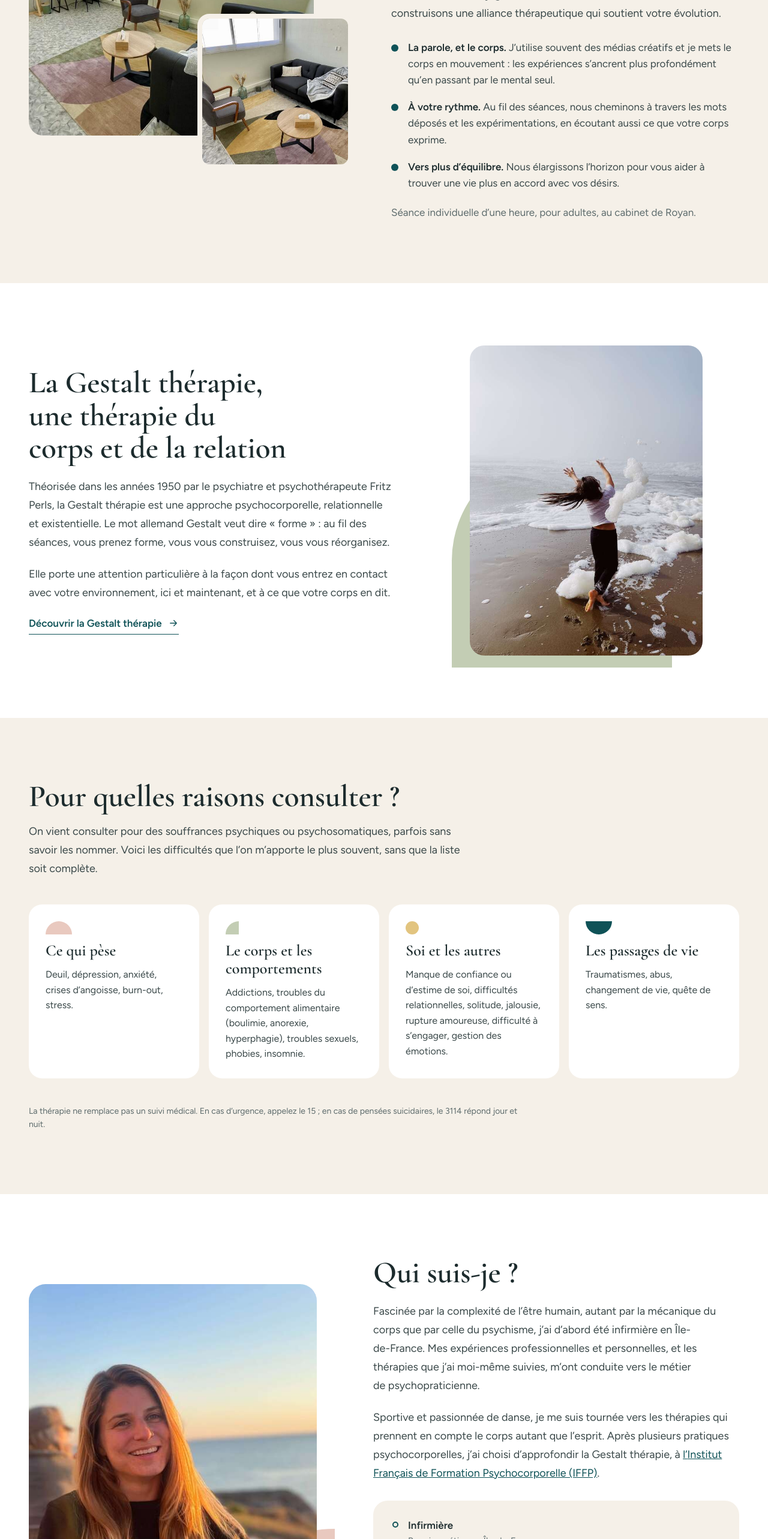
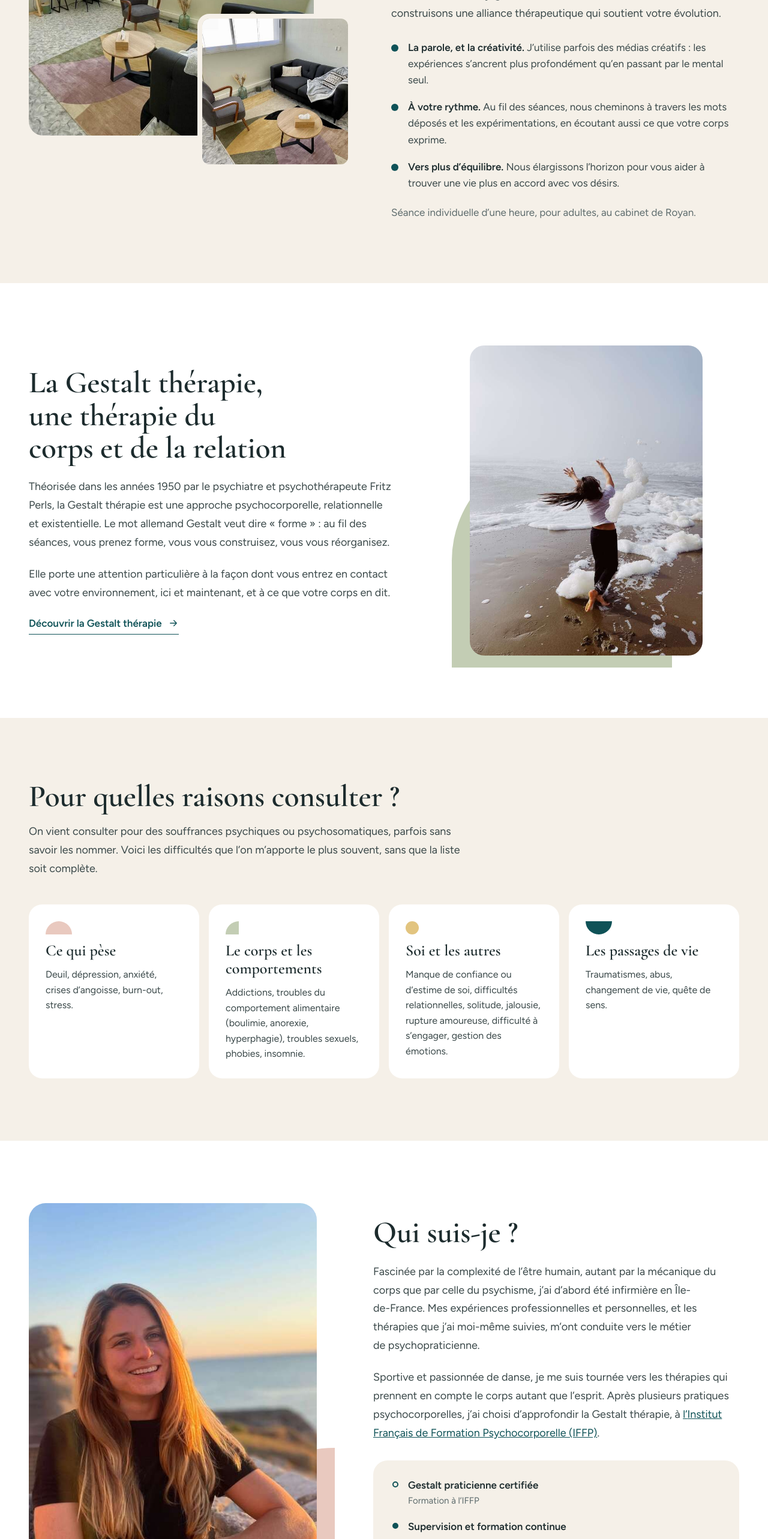
Before and after one commit to kmartin91/annietherapie, a Next.js app: page / in a window 1280 px wide. Shown: the part 1726-4292 px from the top of the page at 60% size. Built offline with nearby package versions, Linux system fonts and the light colour scheme.

Commit message:
update contenu

```diff
--- a/pages/gestalt-therapie-royan.tsx
+++ b/pages/gestalt-therapie-royan.tsx
@@ -117,9 +117,8 @@ export default function Gestalt() {
             <div className={styles.block}>
               <h2 className="title-m">Le corps comme allié</h2>
               <p className="body-l">
-                La Gestalt est une thérapie psychocorporelle. En séance, j’utilise souvent des médias créatifs, et le
-                corps est mis en mouvement : les expériences s’ancrent alors plus profondément qu’en passant uniquement
-                par la parole. Danseuse et sportive, c’est une dimension à laquelle je tiens particulièrement.
+                La Gestalt est une thérapie psychocorporelle. En séance, j’utilise parfois des médias créatifs : les
+                expériences s’ancrent alors plus profondément qu’en passant uniquement par la parole.
               </p>
               <p className="body-l">Ces propositions restent toujours des invitations. Vous gardez la liberté d’en faire ce qui vous convient.</p>
             </div>
--- a/pages/index.tsx
+++ b/pages/index.tsx
@@ -31,8 +31,6 @@ const REASONS = [
 ];
 
 const PATH_STEPS = [
-  { title: "Infirmière", text: "Premier métier, en Île-de-France" },
-  { title: "Danse et pratiques psychocorporelles", text: "Le corps comme porte d’entrée" },
   { title: "Gestalt praticienne certifiée", text: "Formation à l’IFFP" },
   { title: "Supervision et formation continue", text: "Pour garder un regard ouvert et critique sur ma pratique" },
 ];
@@ -190,8 +188,8 @@ export default function Home() {
             </p>
             <ul className={styles.points}>
               <li>
-                <strong>La parole, et le corps.</strong> J’utilise souvent des médias créatifs et je mets le corps en
-                mouvement : les expériences s’ancrent plus profondément qu’en passant par le mental seul.
+                <strong>La parole, et la créativité.</strong> J’utilise parfois des médias créatifs : les expériences
+                s’ancrent plus profondément qu’en passant par le mental seul.
               </li>
               <li>
                 <strong>À votre rythme.</strong> Au fil des séances, nous cheminons à travers les mots déposés et les
@@ -263,10 +261,6 @@ export default function Home() {
               </li>
             ))}
           </ul>
-          <p className={styles.notice}>
-            La thérapie ne remplace pas un suivi médical. En cas d’urgence, appelez le 15 ; en cas de pensées
-            suicidaires, le 3114 répond jour et nuit.
-          </p>
         </div>
       </section>
 
--- a/src/styles/pages/home.module.css
+++ b/src/styles/pages/home.module.css
@@ -385,13 +385,6 @@
   background: var(--teal);
 }
 
-.notice {
-  max-width: 820px;
-  font-size: 14px;
-  line-height: 1.6;
-  color: var(--muted);
-}
-
 /* ---- Qui suis-je ---- */
 
 .portrait {
```
